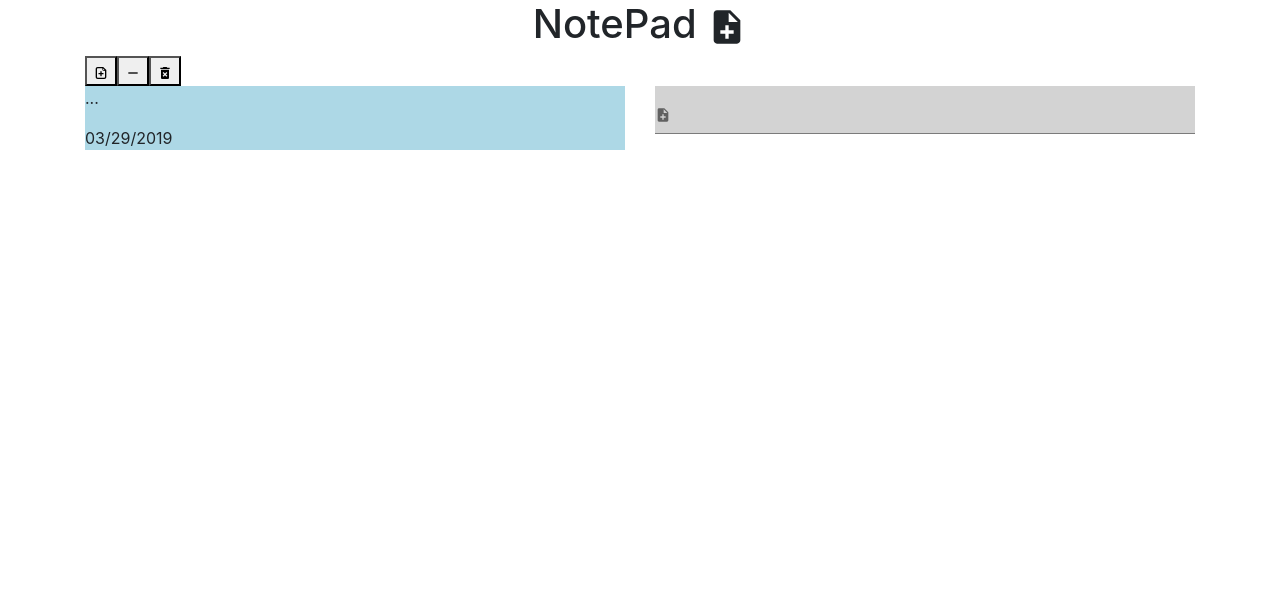
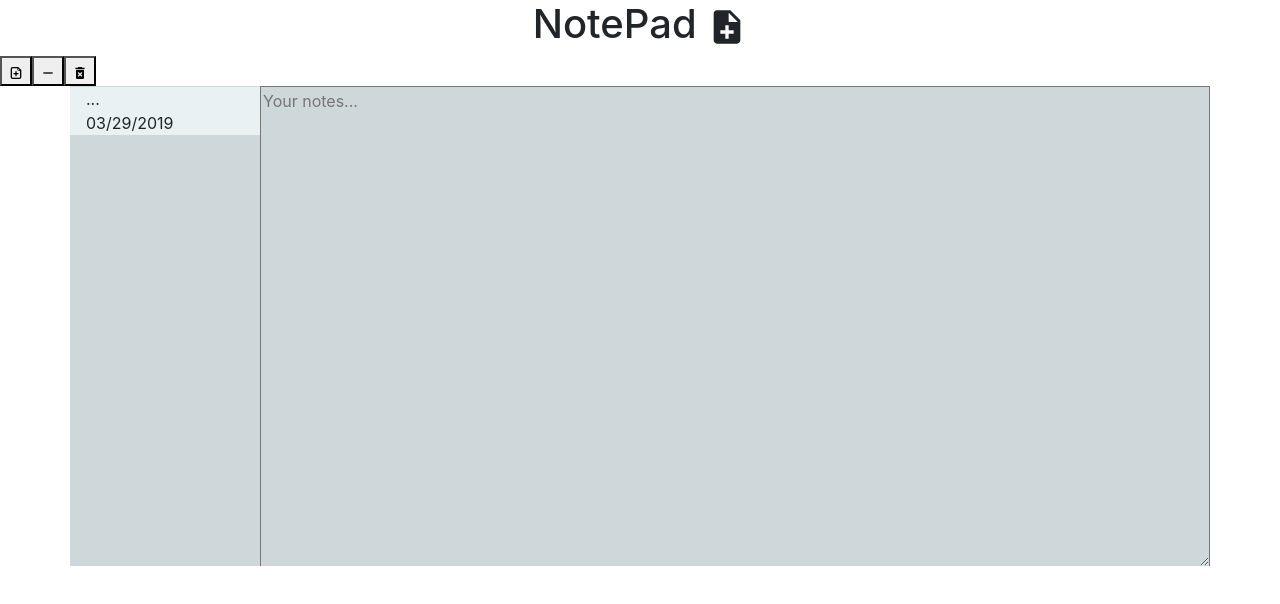
Before and after one commit to davieu/React-Notepad, a React (Create React App) app: page / in a window 1280 px wide. Shown: the top 604 px of the page. Built offline with nearby package versions, Linux system fonts and the light colour scheme.

Commit message:
toggle for hide and show note list working. Styling needed for the list buttons

```diff
--- a/src/components/NoteInput.js
+++ b/src/components/NoteInput.js
@@ -3,15 +3,20 @@ import TextField from '@material-ui/core/TextField';
 import { MdNoteAdd } from 'react-icons/md';
 
 const noteInput = (props) => {
-  const style = {
-    backgroundColor:'lightgrey'
+  const styles = {
+    textField: {
+      fontSize: 50
+    }
   }
 
   const icon = <MdNoteAdd />
   const newicon = 'icon' + icon
 
   return (
-    <TextField className={'noteInput'} label={icon} margin={'dense'} fullWidth={true} placeholder={'Your notes...'} multiline={true} type='text' className={'noteInput'} onChange={(event) => props.changeNote(event, props.id)} value={props.relatedNote}/>
+
+    <textarea className={'noteInput'} placeholder={'Your notes...'} type='text' onChange={(event) => props.changeNote(event, props.id)} value={props.relatedNote}/>
+
+    // <TextField className={'noteInput'} inputStyle={styles.textField} rows={50}label={icon} margin={'none'} fullWidth={true} placeholder={'Your notes...'} multiline={true} type='text' onChange={(event) => props.changeNote(event, props.id)} value={props.relatedNote}/>
   )
 }
 
--- a/src/components/Notes/NotesList.js
+++ b/src/components/Notes/NotesList.js
@@ -10,11 +10,18 @@ const notesList = (props) => props.notes.map((note) => {
 //     display: 'inline'
 // }
   return (
-    <div className={'test'} key={note.id}>
 
-      <div onClick={() => props.changed(note.id)}>
+
+      <div className={'singleNoteList'} key={note.id} onClick={() => props.changed(note.id)}>
         <p>{props.shorten(note.note)}</p> <p>{note.dateCreated}</p>
       </div>
+
+
+  )
+})
+
+
+export default notesList;
 
         {/* {note.id == props.notes[props.currentlySelected].id ?
         <DeleteButton style={style2} clickDelete={() => props.clickDelete(note.id)}/> : ''} */}
@@ -28,9 +35,3 @@ const notesList = (props) => props.notes.map((note) => {
         {/* {note.id == props.notes[props.currentlySelected].id ? <NoteInput notes={props.notes} currentlySelected={props.currentlySelected} changeNote={(event) => props.changeNote(event, note.id)} relatedNote={note.note}/> : ''}  */}
 
         {/* {note.id == props.notes[props.currentlySelected].id ? <input  type='text' onChange={(event) => props.changeNote(event, note.id)} value={note.note}/> : ''} */}
-    </div>
-  )
-})
-
-
-export default notesList;
--- a/src/containers/App.css
+++ b/src/containers/App.css
@@ -1,53 +1,59 @@
 /* .App {
   text-align: center;
 } */
+.title {
+  text-align: center;
+}
 
 .noteInput {
   /* border: 0px; */
-  /* height: 50px; */
-  background-color: lightgray;
-  color: red;
+  /* margin-top: 1.87em; */
+  height: 30em;
+  background-color: rgb(206, 216, 219);
   border-bottom:red;
+  width: 100%;
+  overflow: scroll;
+}
 
+.noteInput::-webkit-scrollbar {
+  display:none !important;
+}
+
+.noteListBackground {
+  background-color: rgb(206, 216, 219)
 }
 
 .notesList {
   overflow: scroll;
-  height: 500px;
+  height: 30em;
 }
 
 .notesList::-webkit-scrollbar {
   display:none !important;
 }
 
-.inputtest {
-  padding-top: 1.35em;
+.singleNoteList {
+  background-color: rgb(233, 241, 243);
+  border-top: .1em solid rgb(206, 216, 219);
+  padding-left: 1em;
 }
 
-/* .noteInput:focus {
-  background-color: blue;
-} */
-
-.title {
-  text-align: center;
+.singleNoteList p{
+  margin-bottom:0;
 }
 
-/* .note-text:focus{
-  outline: none;
-} */
-
-.test {
-  background-color: lightblue;
+.singleNoteList:hover {
+  background-color: rgb(206, 216, 219);
 }
 
-.test:hover {
-  background-color: rgb(44, 169, 211);
-}
-
-.test:focus {
+.singleNoteList:focus {
   background-color: rgb(44, 169, 211);
 }
 
 .MuiInputBase-root-36 {
   color: purple;
 }
+
+.alignCol {
+  padding: 0
+}
--- a/src/containers/App.js
+++ b/src/containers/App.js
@@ -22,7 +22,7 @@ class App extends Component {
     ],
     noteListShowing: true,
     currentNote: '',
-    currentlySelectedIndex: 0
+    currentlySelectedIndex: 0,
   };
 
   //toggle for hiding and showing the notes list.
@@ -37,10 +37,10 @@ class App extends Component {
 
     if (shorten.length < 1) {
         return `${shorten}...`
-      } else if (shorten.length < 21) {
+      } else if (shorten.length < 10) {
         return shorten
       } else {
-      let shorternTitle = `${shorten.substring(0, 21)}... `
+      let shorternTitle = `${shorten.substring(0, 10)}... `
       return shorternTitle
       }
   }
@@ -133,11 +133,17 @@ class App extends Component {
 
   render() {
     let noteList = null;
+    let test = 12
+    let largeBrowserList = 2
+    let largeBrowserInput = 12
 
     //toggle for showing the notes
     if (this.state.noteListShowing) {
       noteList = (
-        <div>
+
+        <Col className={'alignCol'} xs={4} md={largeBrowserList} lg={largeBrowserList}>
+          <div className={'noteListBackground'}>
+            <div  className={'notesList'}>
               <NotesList
                 changed={this.selectNoteForInput}
                 changeNote={this.changeNote}
@@ -147,7 +153,12 @@ class App extends Component {
                 currentlySelected={this.state.currentlySelectedIndex}
                 shorten={this.shortenNoteListTitle}/>
             </div>
+          </div>
+        </Col>
+
       )
+      test=8
+      largeBrowserInput=10
     }
 
     if (this.state.currentlySelectedIndex > 2) {
@@ -163,22 +174,26 @@ class App extends Component {
     return (
       <div className="App">
         <h1 className={'title'}>NotePad <MdNoteAdd /></h1>
+        <button
+          onClick={this.addNewNote} className="add-Note">
+          <TiDocumentAdd/>
+        </button>
+        <button
+          onClick={this.isNoteListShowing}
+          className="hide-list">
+          {this.state.noteListShowing ? <MdRemove/> : <MdReorder/>}
+        </button>
+        <button
+          onClick={() => this.deleteNoteFromList(this.state.notes[this.state.currentlySelectedIndex].id)}><MdDeleteForever/>
+        </button>
 
         <Container>
           <Row>
-            <Col>
-              <div>
-                <button onClick={this.addNewNote} className="add-Note"><TiDocumentAdd/></button>
-                <button onClick={this.isNoteListShowing} className="hide-list">{this.state.noteListShowing ? <MdRemove/> : <MdReorder/>}</button>
-                <button onClick={() => this.deleteNoteFromList(this.state.notes[this.state.currentlySelectedIndex].id)}><MdDeleteForever/> </button>
-                <div  className={'notesList'}>
+
               {noteList}
-                </div>
 
-            </div>
-            </Col>
-            <Col>
-              <div className={'inputtest'}>
+            <Col className={'alignCol'} xs={test} md={largeBrowserInput} lg={largeBrowserInput}>
+              <div >
                 <NoteInput notes={this.state.notes} currentlySelected={this.state.currentlySelectedIndex} changeNote={(event) => this.changeNote(event, this.state.notes[this.state.currentlySelectedIndex].id)} relatedNote={this.state.notes[this.state.currentlySelectedIndex].note}/>
               </div>
             </Col>
```
Lines whose indentation alone changed are shown as unchanged.
